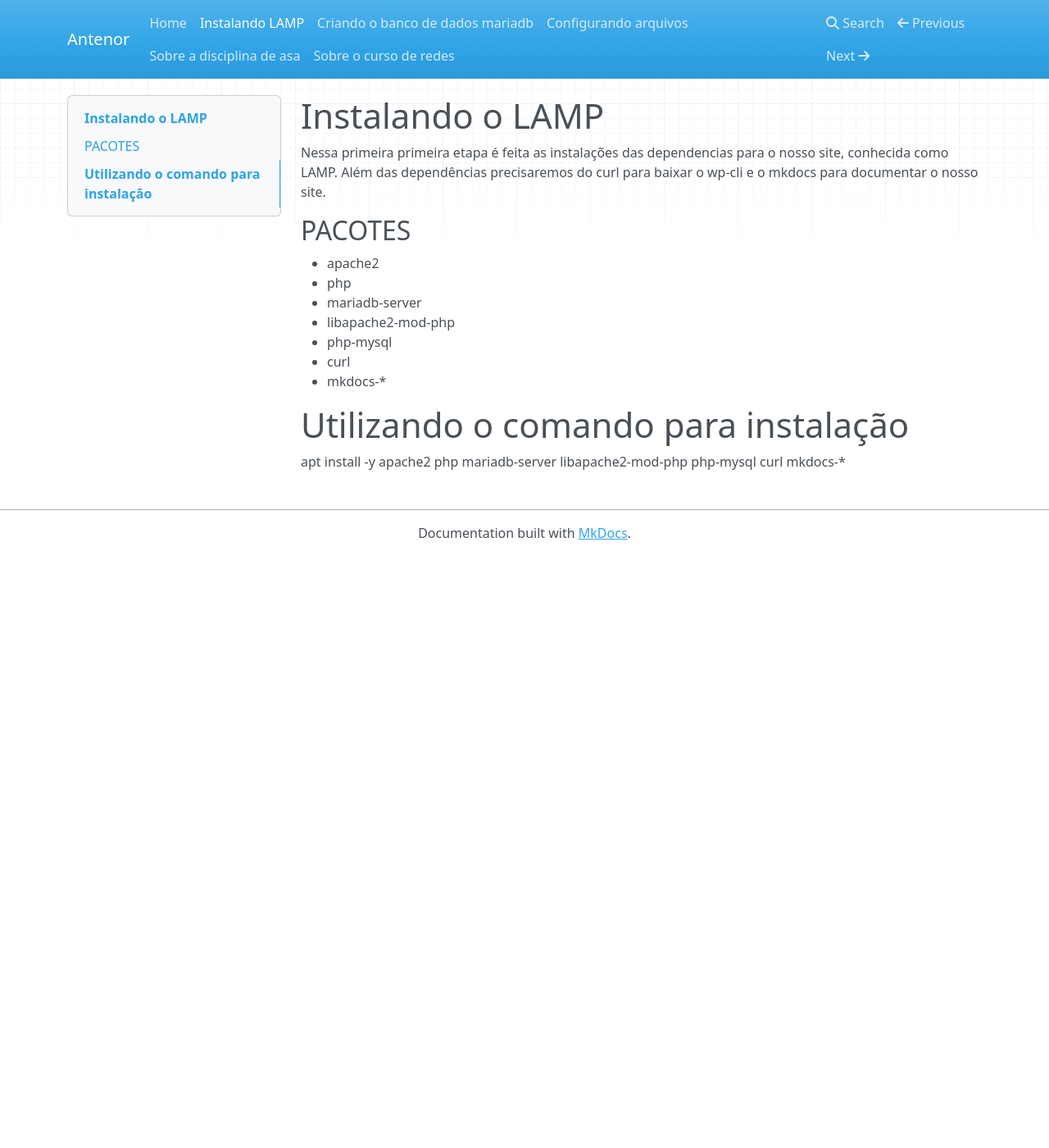
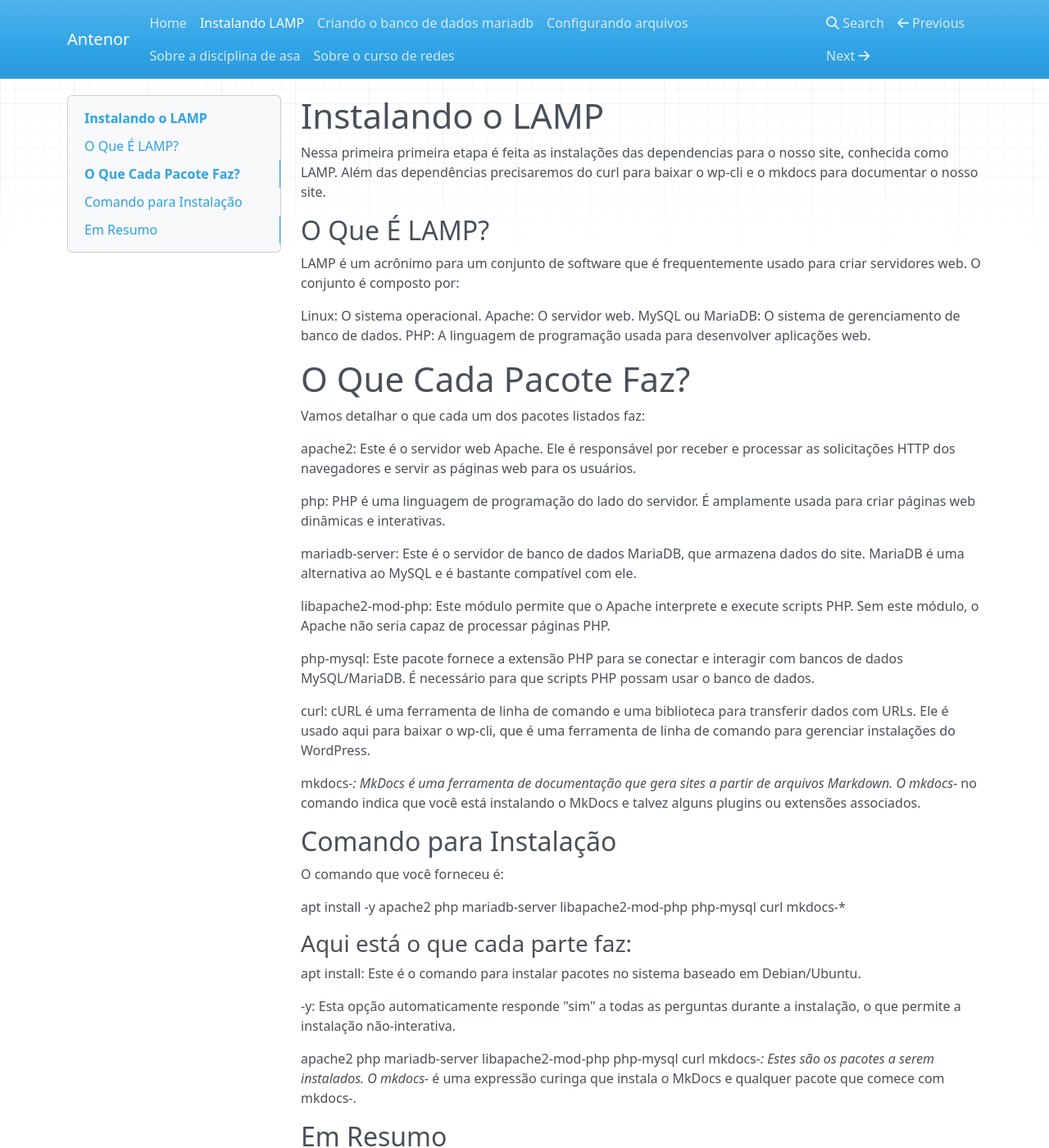
Before and after one commit to antenormario/asa-doc, an MkDocs documentation site: the page built from docs/instalandoolamp.md, in a window 1280 px wide and 1400 px high. Shown: the whole window at 82% size. Built offline with MkDocs 1.6.1, drawn with Linux system fonts in a browser that asks for light colours; nearby versions of some CDN libraries; some of the changed text lies outside the part shown.

Commit message:
Update instalandoolamp.md

```diff
--- a/docs/instalandoolamp.md
+++ b/docs/instalandoolamp.md
@@ -2,16 +2,51 @@
 
 Nessa primeira primeira etapa é feita as instalações das dependencias para o nosso site, conhecida como LAMP. Além das dependências precisaremos do curl para baixar o wp-cli e o mkdocs para documentar o nosso site.
 
-## PACOTES
+## O Que É LAMP?
 
-- apache2
-- php
-- mariadb-server
-- libapache2-mod-php
-- php-mysql
-- curl
-- mkdocs-*
+LAMP é um acrônimo para um conjunto de software que é frequentemente usado para criar servidores web. O conjunto é composto por:
 
-# Utilizando o comando para instalação
+Linux: O sistema operacional.
+Apache: O servidor web.
+MySQL ou MariaDB: O sistema de gerenciamento de banco de dados.
+PHP: A linguagem de programação usada para desenvolver aplicações web.
+
+# O Que Cada Pacote Faz?
+
+Vamos detalhar o que cada um dos pacotes listados faz:
+
+apache2: Este é o servidor web Apache. Ele é responsável por receber e processar as solicitações HTTP dos navegadores e servir as páginas web para os usuários.
+
+php: PHP é uma linguagem de programação do lado do servidor. É amplamente usada para criar páginas web dinâmicas e interativas.
+
+mariadb-server: Este é o servidor de banco de dados MariaDB, que armazena dados do site. MariaDB é uma alternativa ao MySQL e é bastante compatível com ele.
+
+libapache2-mod-php: Este módulo permite que o Apache interprete e execute scripts PHP. Sem este módulo, o Apache não seria capaz de processar páginas PHP.
+
+php-mysql: Este pacote fornece a extensão PHP para se conectar e interagir com bancos de dados MySQL/MariaDB. É necessário para que scripts PHP possam usar o banco de dados.
+
+curl: cURL é uma ferramenta de linha de comando e uma biblioteca para transferir dados com URLs. Ele é usado aqui para baixar o wp-cli, que é uma ferramenta de linha de comando para gerenciar instalações do WordPress.
+
+mkdocs-*: MkDocs é uma ferramenta de documentação que gera sites a partir de arquivos Markdown. O mkdocs-* no comando indica que você está instalando o MkDocs e talvez alguns plugins ou extensões associados.
+
+## Comando para Instalação
+
+O comando que você forneceu é:
 
 apt install -y apache2 php mariadb-server libapache2-mod-php php-mysql curl mkdocs-*
+
+### Aqui está o que cada parte faz:
+
+apt install: Este é o comando para instalar pacotes no sistema baseado em Debian/Ubuntu.
+
+-y: Esta opção automaticamente responde "sim" a todas as perguntas durante a instalação, o que permite a instalação não-interativa.
+
+apache2 php mariadb-server libapache2-mod-php php-mysql curl mkdocs-*: Estes são os pacotes a serem instalados. O mkdocs-* é uma expressão curinga que instala o MkDocs e qualquer pacote que comece com mkdocs-.
+
+## Em Resumo
+
+Este comando instala todos os componentes necessários para configurar um servidor web básico com o LAMP stack e também inclui ferramentas adicionais para gerenciar WordPress e documentar o site. Após executar este comando, você terá:
+
+- Um servidor web Apache em funcionamento.
+- Suporte para PHP e integração com o banco de dados MariaDB.
+- Ferramentas adicionais como curl para downloads e mkdocs para documentação.
```
